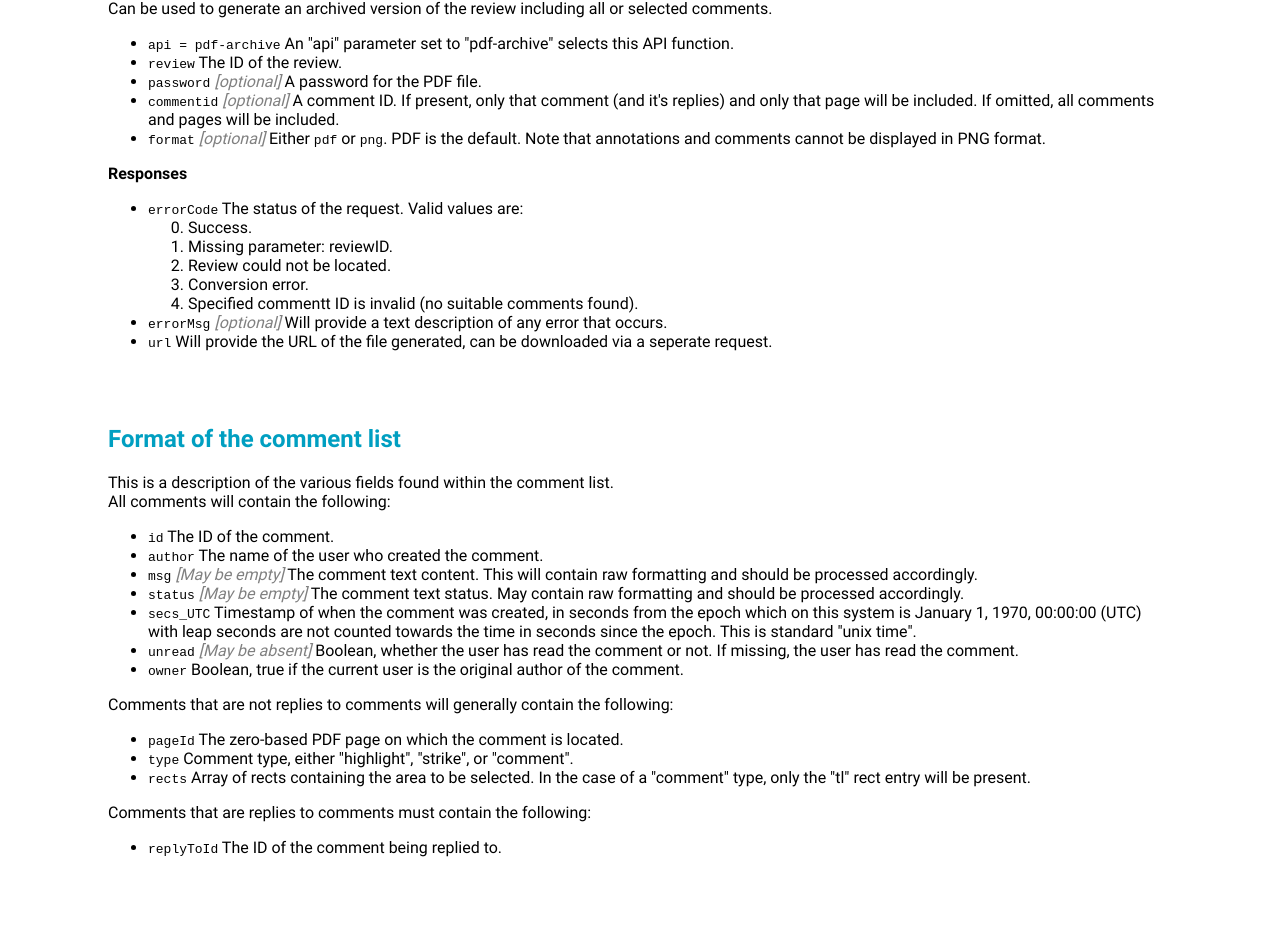
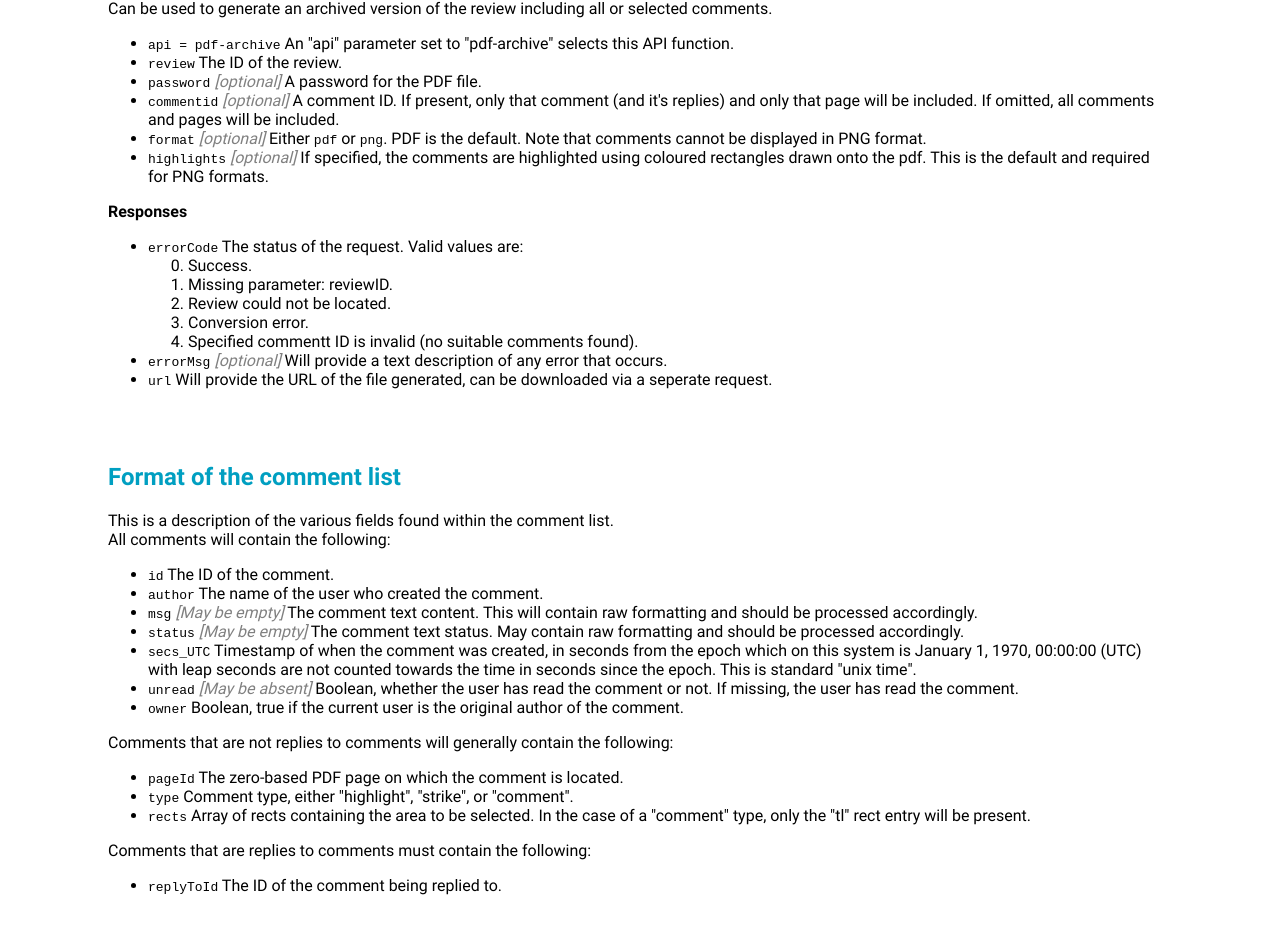
Before and after one commit to brads55/pdfreview, a website: page api.html in a window 1280 px wide. Shown: the part 4519-5445 px from the top of the page. Drawn offline with Linux system fonts and the light colour scheme.

Commit message:
Add PS drawings for when annotations are not available.
Change-Id: Ide6582385d46c8ec411e7036ac9538d87699df78

```diff
--- a/api.html
+++ b/api.html
@@ -279,7 +279,8 @@
         <LI><SPAN class="code">review</SPAN> The ID of the review.</LI>
         <LI><SPAN class="code">password</SPAN> <I class="grey-text">[optional]</I> A password for the PDF file.</LI>
         <LI><SPAN class="code">commentid</SPAN> <I class="grey-text">[optional]</I> A comment ID. If present, only that comment (and it's replies) and only that page will be included. If omitted, all comments and pages will be included.</LI>
-        <LI><SPAN class="code">format</SPAN> <I class="grey-text">[optional]</I> Either <SPAN class="code">pdf</SPAN> or <SPAN class="code">png</SPAN>. PDF is the default. Note that annotations and comments cannot be displayed in PNG format.</LI>
+        <LI><SPAN class="code">format</SPAN> <I class="grey-text">[optional]</I> Either <SPAN class="code">pdf</SPAN> or <SPAN class="code">png</SPAN>. PDF is the default. Note that comments cannot be displayed in PNG format.</LI>
+        <LI><SPAN class="code">highlights</SPAN> <I class="grey-text">[optional]</I> If specified, the comments are highlighted using coloured rectangles drawn onto the pdf. This is the default and required for PNG formats.</LI>
     </UL>
     <B>Responses</B>
     <UL>
```
Also changed, not shown: 1 other file.
